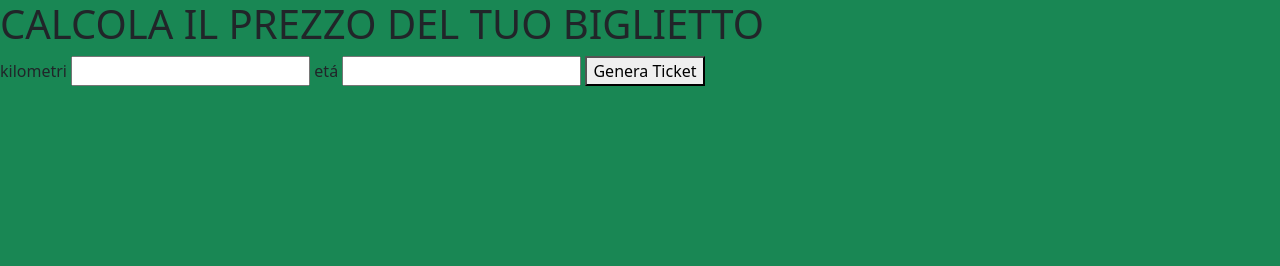
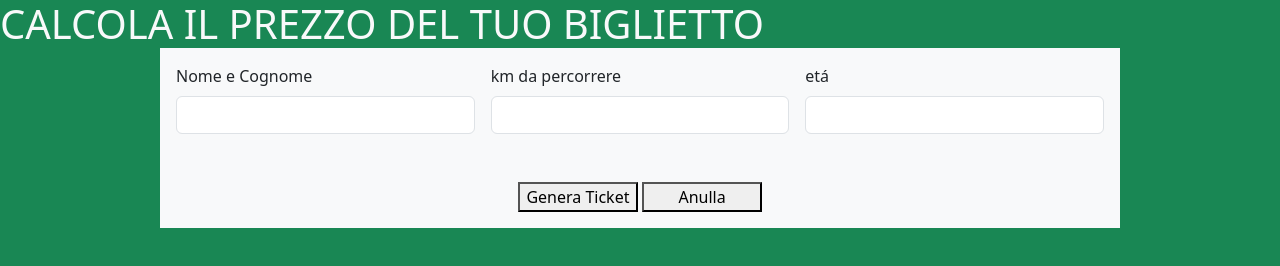
Before and after one commit to scarlett-troncoso/js-biglietto-treno-form, a plain HTML site: page index.html in a window 1280 px wide. Drawn offline with nearby package versions, Linux system fonts and the light colour scheme.

Commit message:
add styles

```diff
--- a/index.html
+++ b/index.html
@@ -21,17 +21,29 @@
     <div id="biglietto"></div> -->
 
     <!--MILESTONE 2-->
+        <h1 class="w-auto m-auto text-light">CALCOLA IL PREZZO DEL TUO BIGLIETTO</h1>
 
-    <form>
-        <h1>CALCOLA IL PREZZO DEL TUO BIGLIETTO</h1>
+    <form class="row g-3 container m-auto w-75 bg-light">
 
-        <label for="km">kilometri</label>
-        <input type="number" name="km" id="km">
+        <div class="col-4">
+            <label for="km" class="form-label">Nome e Cognome</label>
+            <input type="text" name="nome" id="nome" class="form-control">
+        </div>
 
-        <label for="eta">etá</label>
-        <input type="number" name="eta" id="eta">
+        <div class="col-4">
+            <label for="km" class="form-label">km da percorrere</label>
+            <input type="number" name="km" id="km" class="form-control">
+        </div>
 
-        <button type="submit" id="generator"> Genera Ticket</button>
+        <div class="col-4">
+            <label for="eta" class="form-label">etá</label>
+            <input type="number" name="eta" id="eta" class="form-control">
+        </div>
+
+        <div class="mt-5 m-auto w-auto">
+            <button type="submit" id="generator" style="width: 120px;"> Genera Ticket</button>
+            <button type="submit" id="generator" style="width: 120px;"> Anulla</button>
+        </div>
 
         <div id="biglietto"></div>
     </form>
```
